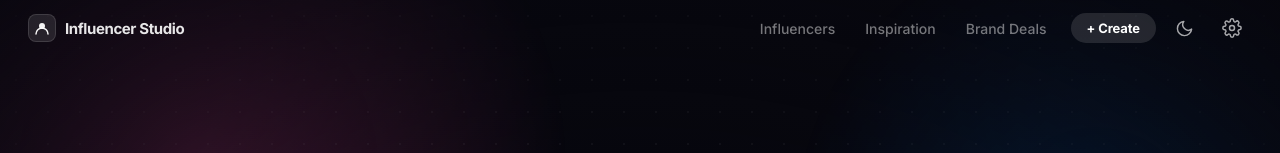
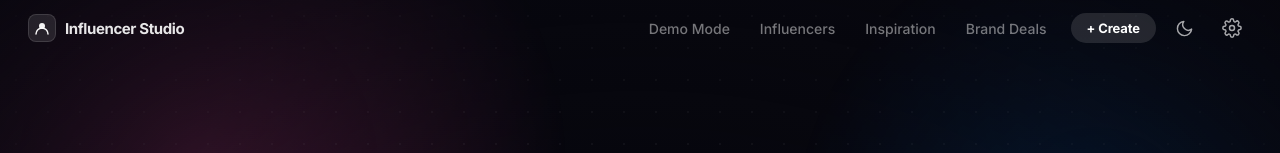
Before and after one commit to 26-umair/ai-influencer, a React (Vite) app: page / in a window 1280 px wide. Shown: the top 153 px of the page. Built offline with nearby package versions, Linux system fonts and the light colour scheme.

Commit message:
Add demo mode to navigation

```diff
--- a/src/components/Nav.jsx
+++ b/src/components/Nav.jsx
@@ -2,6 +2,7 @@ import { NavLink, useLocation } from 'react-router-dom'
 import { useTheme } from '../context/theme'
 
 const links = [
+  { to: '/demo', label: 'Demo Mode' },
   { to: '/influencers', label: 'Influencers' },
   { to: '/inspiration', label: 'Inspiration' },
   { to: '/brand-deals', label: 'Brand Deals' },
@@ -65,7 +66,7 @@ export default function Nav() {
       </NavLink>
 
       {/* Nav links */}
-      <div style={{ display: 'flex', alignItems: 'center', gap: 2 }}>
+      <div className="nav-links" style={{ display: 'flex', alignItems: 'center', gap: 2 }}>
         {links.map(l => (
           <NavLink key={l.to} to={l.to} className="nav-link" style={({ isActive }) => ({
             padding: '6px 14px',
@@ -141,6 +142,12 @@ export default function Nav() {
           </svg>
         </NavLink>
       </div>
+
+      <style>{`
+        @media (max-width: 860px) {
+          .nav-links { display: none !important; }
+        }
+      `}</style>
     </nav>
   )
 }
```
